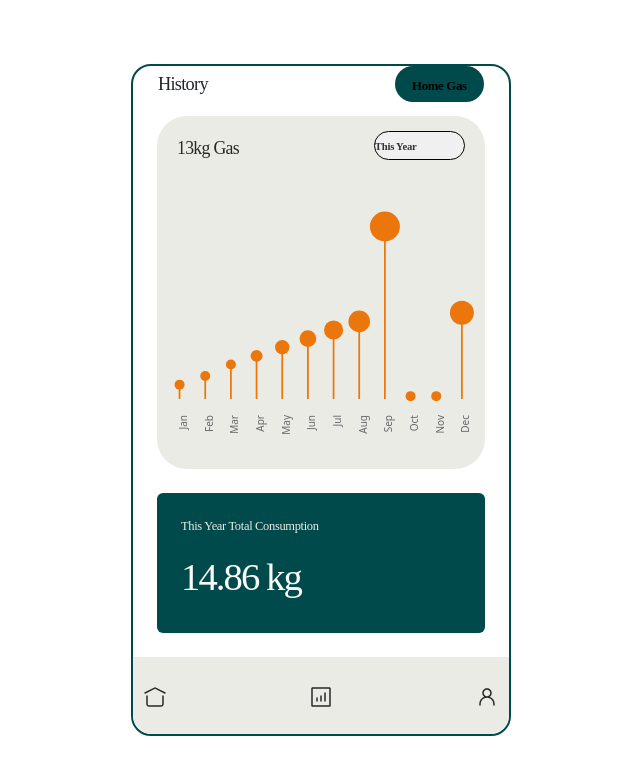
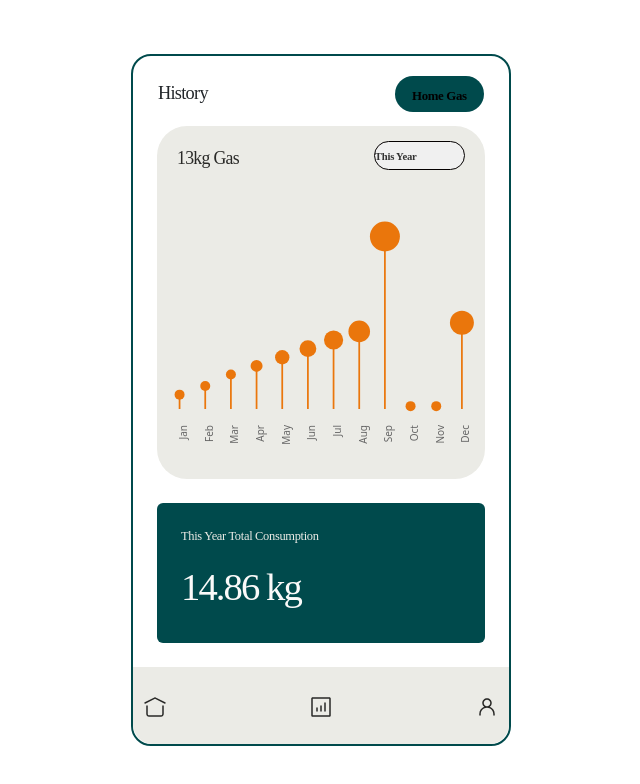
Before and after one commit to sirrotich/my.matx.africa, a React (Vite) app: page /analytics in a window 1280 px wide. Shown: the top 784 px of the page, without its empty margins (319-959 px from the left). Built offline with nearby package versions, Linux system fonts and the light colour scheme.

Commit message:
update nav

```diff
--- a/src/styles/GasConsumptionDashboard.css
+++ b/src/styles/GasConsumptionDashboard.css
@@ -210,6 +210,8 @@ html, body {
     text-align: left;
     margin-left: 25px;
     margin-top: 6px;
+    margin-top: 25px;
+
 
   }
   .top-btn {
@@ -222,6 +224,7 @@ html, body {
     background: var(--surface-surface-primary-100, #004A4C);
     margin-left: auto;
     margin-right: 25px;
+    margin-top: 20px;
 }
 .top-btn-text {
     font-family: Bai Jamjuree;
```
